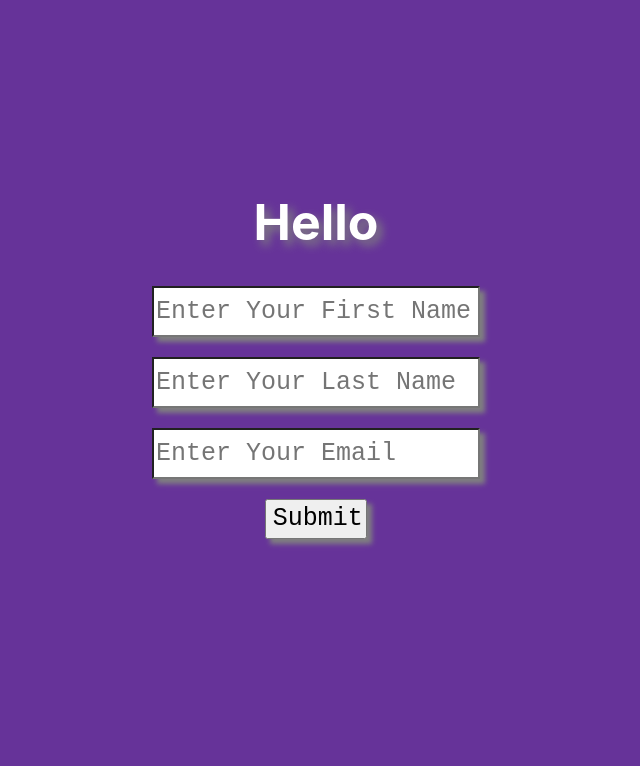
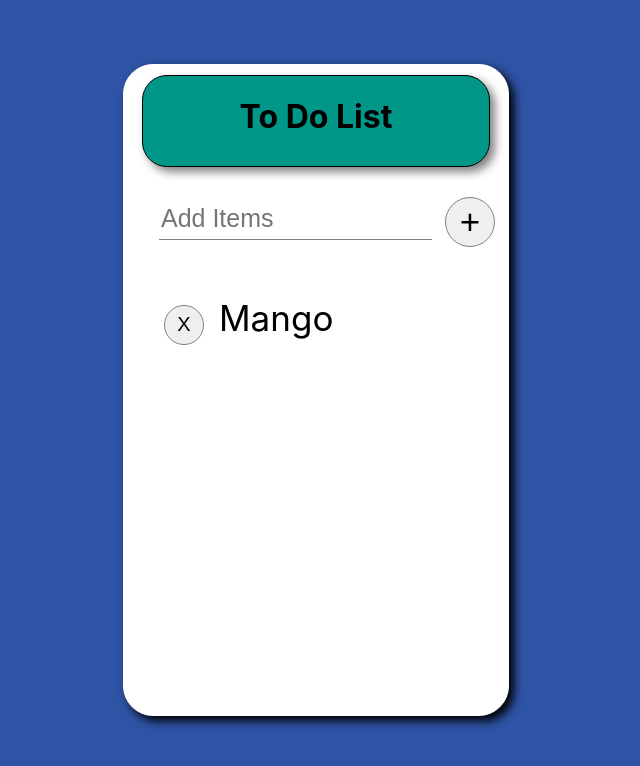
Before and after one commit to jatinnkumar/REACT-LEARNING, a React (Create React App) app: page / in a window 1280 px wide. Shown: the top 766 px of the page, without its empty margins (324-964 px from the left). Built offline with nearby package versions, Linux system fonts and the light colour scheme.

Commit message:
To Do List Mini Challange (Designing)...

```diff
--- a/public/index.html
+++ b/public/index.html
@@ -4,6 +4,7 @@
 <head>
   <meta charset="utf-8" />
   <link rel="icon" href="%PUBLIC_URL%/favicon.ico" />
+  <link rel="stylesheet" href="path/to/font-awesome/css/font-awesome.min.css">
   <meta name="viewport" content="width=device-width, initial-scale=1" />
   <meta name="theme-color" content="#000000" />
   <meta name="description" content="Web site created using create-react-app" />
--- a/src/App.jsx
+++ b/src/App.jsx
@@ -1,36 +1,18 @@
-import React, { useState } from 'react';
+import React from 'react';
 
 const App = () => {
-    const [formData, setFullName] = useState({
-        firstName: '',
-        lastName: '',
-        email: ''
-    });
-    const inputFunc = (data) => {
-        const { name, value } = data.target;
-        setFullName((preValue) => {
-            return {
-                ...preValue,
-                [name]: value
-            }
-        });
-
-    }
-    const onFormSubmit = (event) => {
-        event.preventDefault();
-    }
-
     return (
         <>
-            <div className='formDiv'>
-                <form onSubmit={onFormSubmit}>
-                    <h1 className='formHeading'>Hello {formData.firstName} {formData.lastName}</h1>
-                    <h2 className='formHeading'>{formData.email}</h2>
-                    <input className='formInput' type='text' name='firstName' placeholder='Enter Your First Name' onChange={inputFunc} value={formData.firstName} /><br /><br />
-                    <input className='formInput' type='text' name='lastName' placeholder='Enter Your Last Name' onChange={inputFunc} value={formData.lastName} /><br /><br />
-                    <input className='formInput' type='text' name='email' placeholder='Enter Your Email' onChange={inputFunc} value={formData.email} /><br /><br />
-                    <button className='formBtn' type='submit'>Submit</button>
-                </form>
+            <div className='toDoList-Content'>
+                <div className='toDoList-Heading'>
+                    <h1>To Do List</h1>
+                </div>
+                <input className='toDoList-input' type='text' placeholder='Add Items' />
+                <button className='toDoList-Button'>+</button>
+
+                <ol className='toDoList-List'>
+                    <li><button className='toDoList-ButtonSecond'>X</button>Mango</li>
+                </ol>
             </div>
         </>
     );
--- a/src/index.css
+++ b/src/index.css
@@ -14,16 +14,6 @@ code {
 
 .calc {
   font-size: 30px;
-}
-
-ol {
-  border: 10px solid blue;
-  border-radius: 25px 50px 25px 50px;
-  padding: 40px;
-}
-
-li {
-  color: mediumvioletred;
 }
 
 .slotMachine {
@@ -58,7 +48,7 @@ html {
 
 div#root {
   text-align: center;
-  margin-top: 15%;
+  margin-top: 5%;
 }
 
 h1.formHeading {
@@ -82,3 +72,86 @@ button.formBtn {
   font-family: monospace;
   box-shadow: 5px 5px 5px grey;
 }
+
+html {
+  height: 100%;
+  width: 100%;
+  background: #2f53a5;
+}
+
+.toDoList-Content {
+  background: white;
+  box-shadow: 5px 5px 10px black;
+  border: 1px solid white;
+  border-radius: 30px;
+  width: 30%;
+  margin-left: auto;
+  margin-right: auto;
+  height: 650px;
+}
+
+.toDoList-Heading {
+  border: 1px solid black;
+  width: 90%;
+  margin-right: auto;
+  margin-left: auto;
+  height: 90px;
+  border-radius: 25px;
+  background: #009688;
+  margin-bottom: 30px;
+  margin-top: 10px;
+  box-shadow: 5px 5px 10px grey;
+}
+
+input.toDoList-input {
+  border-bottom: 1px solid grey;
+  border-top: none;
+  height: 40px;
+  font-size: 25px;
+  border-left: none;
+  border-right: none;
+  width: 70%;
+  float: left;
+  margin-left: 35px;
+}
+
+ol.toDoList-List {
+  margin-top: 50px;
+  list-style: none;
+  font-size: 35px;
+  text-align: left;
+}
+
+button.toDoList-Button {
+  border: 1px solid grey;
+  border-radius: 25px;
+  width: 50px;
+  height: 50px;
+  font-size: 35px;
+}
+
+textarea:focus,
+input:focus {
+  outline: none;
+}
+
+button.toDoList-Button:hover {
+  background: #009688;
+}
+
+button.toDoList-ButtonSecond {
+  border: 1px solid grey;
+  border-radius: 30px;
+  width: 40px;
+  height: 40px;
+  font-size: 20px;
+  margin-right: 15px;
+}
+
+button.toDoList-ButtonSecond:hover {
+  background: red;
+}
+
+ol.toDoList-List li {
+  margin-top: 20px;
+}
```
Also changed, not shown: extra/Form4.jsx (added, +39 -0 lines).
